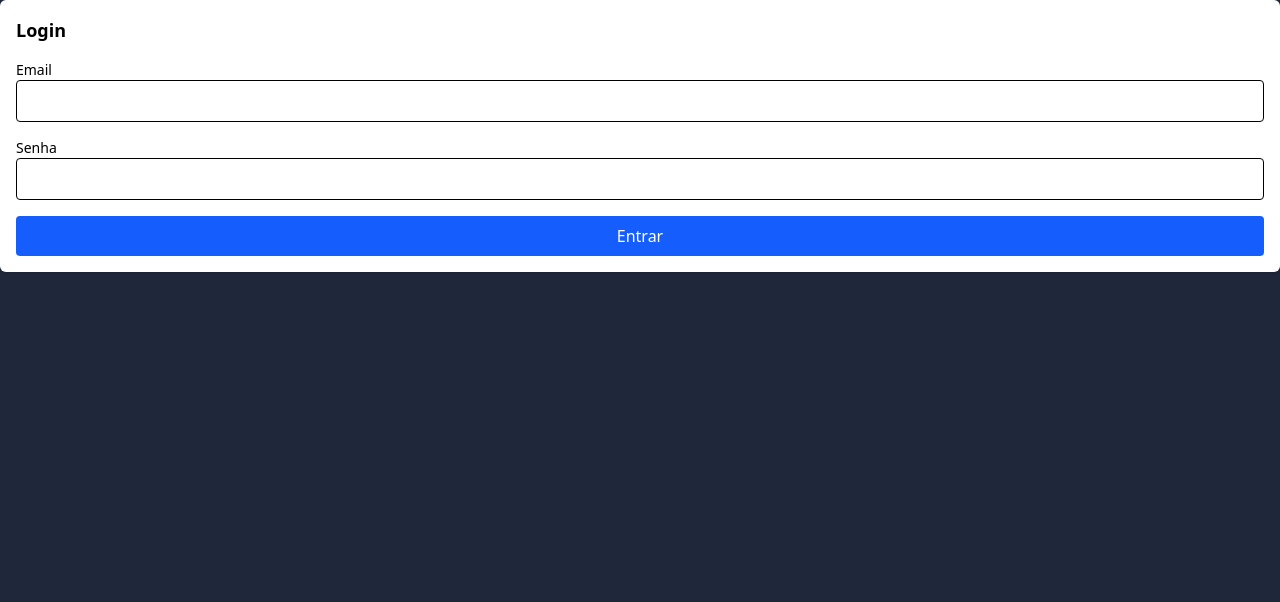
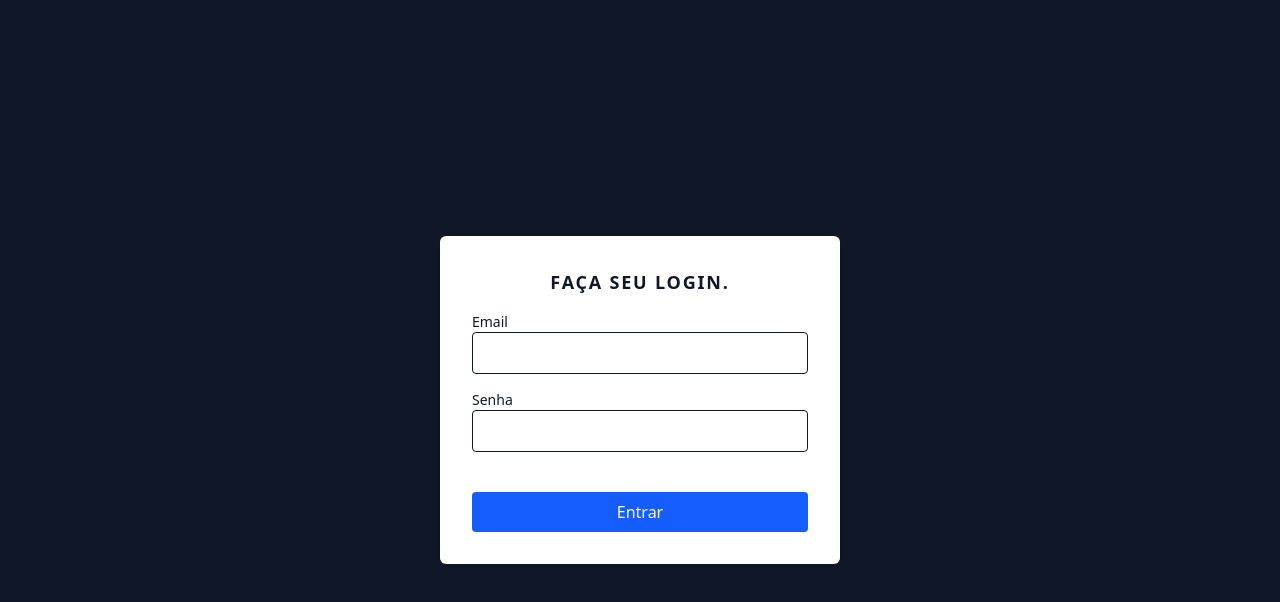
Before and after one commit to felipedalperio/financeFront, a React (Vite) app: page / in a window 1280 px wide. Shown: the top 602 px of the page. Built offline with nearby package versions, Linux system fonts and the light colour scheme.

Commit message:
tela login

```diff
--- a/src/components/Dashboard.jsx
+++ b/src/components/Dashboard.jsx
@@ -13,6 +13,7 @@ import { FaRegBell } from "react-icons/fa";
 import { CiCalendar } from "react-icons/ci";
 import { IoIosArrowDown } from "react-icons/io";
 import { formatarValor } from '../utils/Util';
+import { MdLogout } from "react-icons/md";
 
 const bubbles = [
     { label: 'Moradia', size: 160, color: 'bg-black', top: '35%', left: '20%' },
@@ -24,7 +25,7 @@ const bubbles = [
 
 
 export default function Dashboard() {
-    const { user } = useAuth();
+    const { user, logout } = useAuth();
     const { despesa, receita } = useValues();
 
     return (
@@ -34,6 +35,7 @@ export default function Dashboard() {
                 <div className="hidden md:flex gap-2 lg:text-[#4e4e4e] self-end">
                     <FaRegBell size={25} />
                     <CgProfile size={25} />
+                    <MdLogout size={25} onClick={logout}/>
                 </div>
                 <div className="flex justify-between w-full gap-4 flex-col md:flex-row">
                     <div className="flex gap-2">
@@ -43,9 +45,10 @@ export default function Dashboard() {
                                 <span className="font-bold text-md md:text-xl lg:text-gray-800"> Hi, {user.nome}! </span>
                                 <span className="italic text-xs md:text-sm lg:text-gray-500"> Today is friday 25 june 2025 </span>
                             </div>
-                            <div className="flex gap-1 md:hidden self-start">
+                            <div className="flex gap-2 md:hidden self-start">
                                 <FaRegBell size={25} />
                                 <CgProfile size={25} />
+                                <MdLogout size={25} onClick={logout}/>
                             </div>
                         </div>
                     </div>
--- a/src/pages/LoginForm.jsx
+++ b/src/pages/LoginForm.jsx
@@ -17,10 +17,12 @@ export default function LoginForm() {
   };
 
   return (
-    <form onSubmit={handleSubmit} className="space-y-4 p-4 bg-white shadow rounded-md">
-      <h2 className="text-lg font-bold">Login</h2>
-
-      {error && <p className="text-red-500">{error}</p>}
+    <div className="flex items-center justify-center min-h-screen bg-gray-900 text-gray-900">
+      <form
+        onSubmit={handleSubmit}
+        className="w-full max-w-100 space-y-4 p-8 bg-white shadow rounded-md"
+      >
+        <h2 className="text-lg font-bold text-center tracking-widest">FAÇA SEU LOGIN.</h2>
 
         <div>
           <label className="block text-sm">Email</label>
@@ -44,9 +46,14 @@ export default function LoginForm() {
           />
         </div>
 
-      <button type="submit" className="w-full bg-blue-600 text-white p-2 rounded hover:bg-blue-700">
+        <button
+          type="submit"
+          className="w-full mt-6 bg-blue-600 text-white p-2 rounded hover:bg-blue-700"
+        >
           Entrar
         </button>
+        {error && <p className="text-red-500 text-sm text-center">{error}</p>}
       </form>
+    </div>
   );
 }
```
Lines whose indentation alone changed are shown as unchanged.
